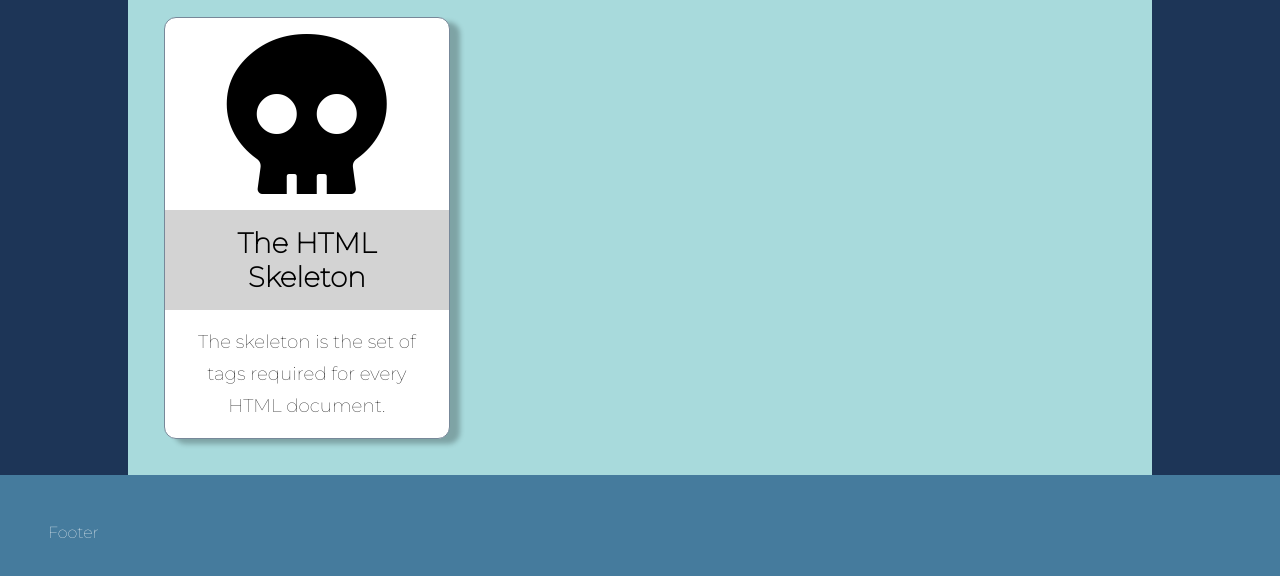
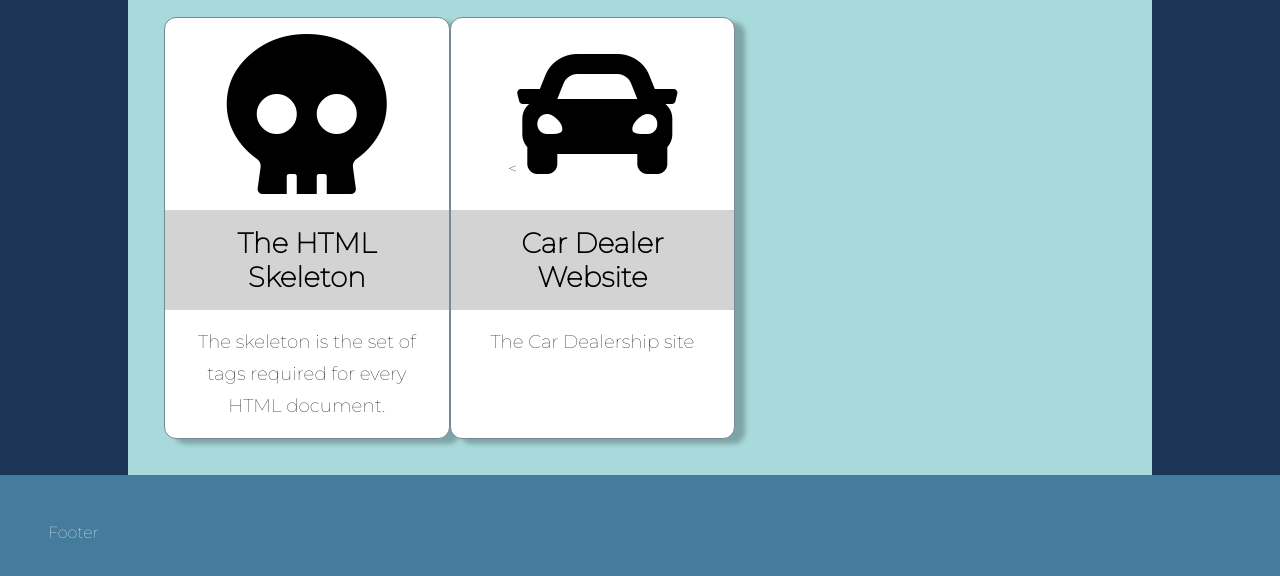
Before and after one commit to ipuarif-fhs/AdvB-20201, a plain HTML site: page index.html in a window 1280 px wide. Shown: the part 228-804 px from the top of the page. Drawn offline with Linux system fonts and the light colour scheme.

Commit message:
Added link to Car Dealer

```diff
--- a/index.html
+++ b/index.html
@@ -47,6 +47,18 @@
             </a>
             </div><!-- End section Item-->
 
+            <div class="section-item">
+                <a href="cardealer/index.html" target="_blank">
+                <div class="section-icon">
+                    <<i class="fas fa-car"></i>
+                </div>
+                <h4> Car Dealer Website</h4>
+                <p>
+                    The  Car Dealership site
+                </p>
+            </a>
+            </div><!-- End section Item-->
+
         </div><!-- End of the section container-->
 
 
```
